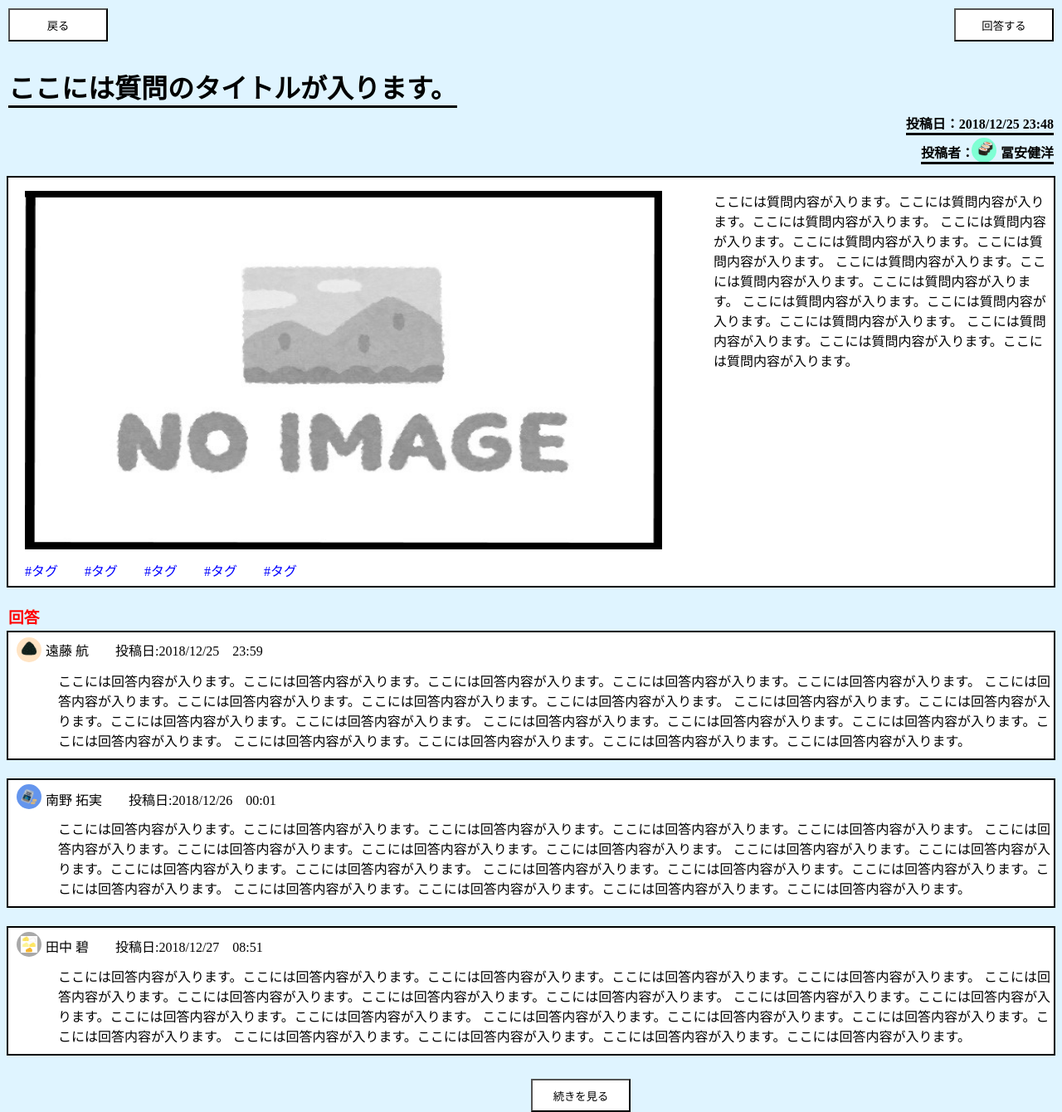
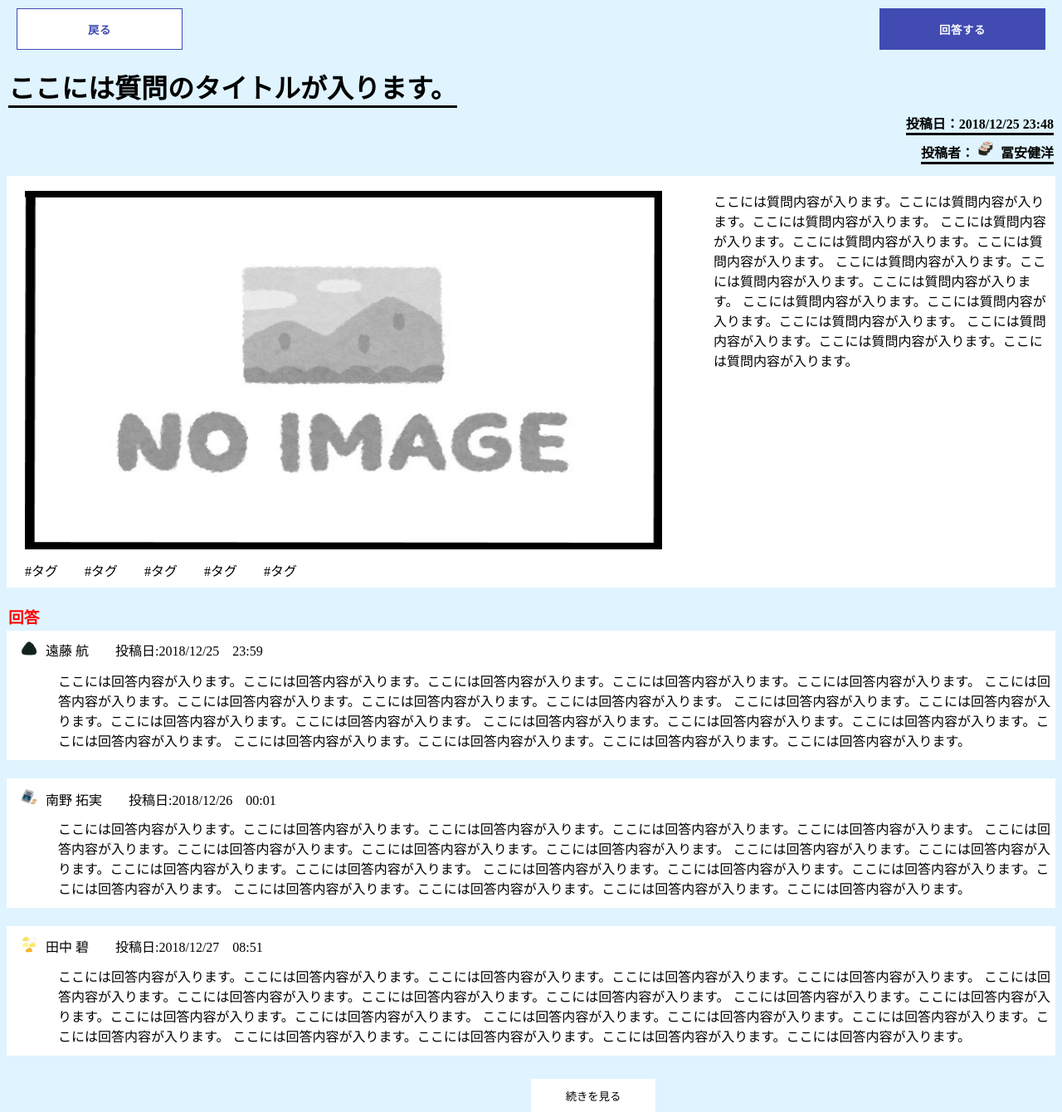
Before and after one commit to ohNarumi/PBL1, a PHP site: page /question.html in a window 1280 px wide. Shown: the whole page at 83% size. Run offline with PHP 8.4, Linux system fonts and the light colour scheme.

Commit message:
cssの修正/#5

```diff
--- a/css/question.css
+++ b/css/question.css
@@ -8,11 +8,11 @@
     width: 100%;
 }
 
-p1 {
+.p1 {
     color: blue;
 }
 
-button {
+.button {
 	color:black;
 	background-color:white;
 	font-size:15;
@@ -20,7 +20,38 @@
 	height:40px;
 }
 
-maru {
+/*  戻るボタン */
+.return_button {
+    width: 200px;
+	height: 50px;
+	display: inline-block;
+	vertical-align: middle;
+	margin: 0 10px;
+	padding: 6px 25px;
+	color: #414BB2;
+	font-weight: bold;
+	letter-spacing: 0.5pt;
+	text-decoration: none;
+	background-color: white;
+	border: 1px solid #414BB2;
+	cursor: pointer;
+	transition-duration:0.3s;
+    -webkit-transition-duration:0.3s;
+    -moz-transition-duration:0.3s;
+    -o-transition-duration:0.3s;
+    -ms-transition-duration:0.3s;
+}
+
+/*  続きを見るボタン */
+.next_button {
+    width: 150px;
+	height: 40px;
+	color: black;
+	background-color: white;
+	border: 1px solid white;
+}
+
+.maru {
 	display: inline-block;
 	width: 30px;
 	height: 30px;
@@ -32,7 +63,7 @@
 	border-radius: 50px;
 }
 
-maru2 {
+.maru2 {
 	display: inline-block;
 	width: 30px;
 	height: 30px;
@@ -44,7 +75,7 @@
 	border-radius: 50px;
 }
 
-maru3 {
+.maru3 {
 	display: inline-block;
 	width: 30px;
 	height: 30px;
@@ -56,7 +87,7 @@
 	border-radius: 50px;
 }
 
-maru4 {
+.maru4 {
 	display: inline-block;
 	width: 30px;
 	height: 30px;
@@ -79,8 +110,9 @@
     padding: 1em;
     height: 460px;
     background-color: #fff; /* 背景色 */
-    border: 2px solid black; /* 枠線 */
+    border: 2px solid white; /* 枠線 */
    }
+
 
 .box2 {
 	position:relative;
@@ -92,7 +124,7 @@
     padding: 1em;
     height: 120px;
     background-color: #fff; /* 背景色 */
-    border: 2px solid black; /* 枠線 */
+    border: 2px solid white; /* 枠線 */
    }
 
 .box3 {
@@ -105,7 +137,7 @@
     padding: 1em;
     height: 120px;
     background-color: #fff; /* 背景色 */
-    border: 2px solid black; /* 枠線 */
+    border: 2px solid white; /* 枠線 */
    }
 
 .box4 {
@@ -118,5 +150,5 @@
     padding: 1em;
     height: 120px;
     background-color: #fff; /* 背景色 */
-    border: 2px solid black; /* 枠線 */
+    border: 2px solid white; /* 枠線 */
    }
--- a/question.html
+++ b/question.html
@@ -11,13 +11,16 @@
 
         <!-- "戻る" ボタン -->
         <div name="return_button" style="position:absolute; top:10px; left:10px;">
-            <input style="color:black;background-color:white;font-size:15;width:120px;height:40px" type="button" value="戻る">
+            <!-- <input style="color:black;background-color:white;font-size:15;width:120px;height:40px" type="button" value="戻る"> -->
+            <input type="submit" name="submit" value="戻る" class="return_button" >
         </div>
 
 
         <!-- "回答する" ボタン -->
+
         <div name="kaitou_button" style="position:absolute; top:10px; right:10px;">
-            <input style="color:black;background-color:white;font-size:15;width:120px;height:40px" type="button" value="回答する">
+            <!-- <input style="color:black;background-color:white;font-size:15;width:120px;height:40px" type="button" value="回答する"> -->
+            <input type="submit" name="submit" value="回答する" class="btn" >
         </div>
 
 
@@ -166,9 +169,9 @@
 
 
         <!-- 続きを見る -->
-        <div name="next_button">
+        <div>
             <center>
-                <button style="position:absolute; top:1300px;">
+                <button style="position:absolute; top:1300px;" class="next_button">
                     続きを見る
                 </button>
             </center>
```
